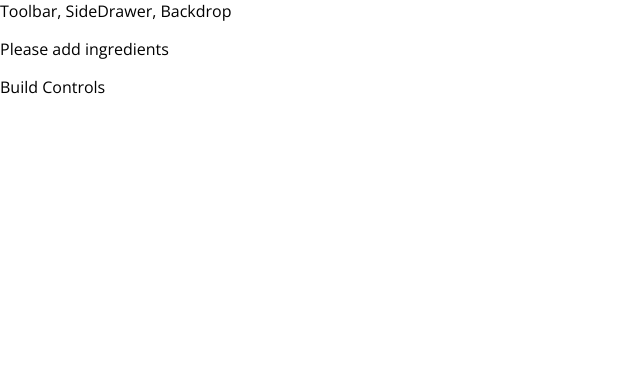
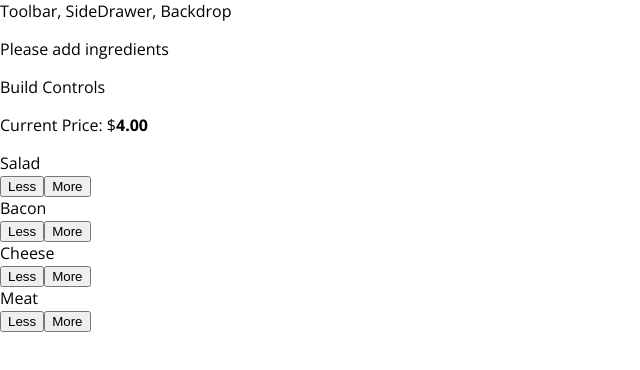
Before and after one commit to rsanchez-dv/ReactiveBurgers, a React app in the folder burgerapp/: page / in a window 1280 px wide. Shown: the top 370 px of the page, without its empty margins (0-640 px from the left). Built offline with nearby package versions, Linux system fonts and the light colour scheme.

Commit message:
Price Controls and Burger Builder
Completed added controls to add and remove items from burger. Also calculating the price of said burger.

```diff
--- /dev/null
+++ b/burgerapp/src/components/Burger/BuildControls/BuildControl/BuildControl.js
@@ -0,0 +1,16 @@
+import React from 'react';
+import classes from './buildControl.css';
+
+const buildControl = (props) => (
+    <div className={classes.BuildControl}>
+        <div className={classes.Label}>{props.label}</div>
+        <button
+            className={classes.Less}
+            onClick={props.removed}
+            disabled={props.disabled}>Less</button>
+        <button
+            className={classes.More}
+            onClick={props.added}>More</button>
+    </div>
+)
+export default buildControl;
--- /dev/null
+++ b/burgerapp/src/components/Burger/BuildControls/BuildControl/buildControl.css
@@ -0,0 +1,56 @@
+.BuildControl {
+    display: flex;
+    justify-content: space-between;
+    align-items: center;
+    margin: 5px 0;
+}
+
+.BuildControl button {
+    display: block;
+    font: inherit;
+    padding: 5px;
+    margin: 0 5px;
+    width: 80px;
+    border: 1px solid #AA6817;
+    cursor: pointer;
+    outline: none;
+}
+
+.BuildControl button:disabled {
+    background-color: #AC9980;
+    border: 1px solid #7E7365;
+    color: #ccc;
+    cursor: default;
+}
+
+.BuildControl button:hover:disabled {
+    background-color: #AC9980;
+    color: #ccc;
+    cursor: not-allowed;
+}
+
+.Label {
+    padding: 10px;
+    font-weight: bold;
+    width: 80px;
+}
+
+.BuildControl .Less {
+    background-color: #D39952;
+    color: white;
+}
+
+.BuildControl .More {
+    background-color: #8F5E1E;
+    color: white;
+}
+
+.BuildControl .Less:hover, .BuildControl .Less:active {
+    background-color: #DAA972;
+    color: white;
+}
+
+.BuildControl .More:hover,.BuildControl .More:active {
+    background-color: #99703F;
+    color: white;
+}
--- /dev/null
+++ b/burgerapp/src/components/Burger/BuildControls/BuildControls.css
@@ -0,0 +1,10 @@
+.BuildControls {
+    width: 100%;
+    background-color: rgb(82%, 40.9%, 25.9%);
+    display: flex;
+    flex-flow: column;
+    align-items: center;
+    box-shadow: 0 2px 1px 0;
+
+
+}
--- /dev/null
+++ b/burgerapp/src/components/Burger/BuildControls/BuildControls.js
@@ -0,0 +1,25 @@
+import React from 'react';
+import classes from './BuildControls.css';
+import BuildControl from './BuildControl/BuildControl';
+
+const controls = [
+    {label: 'Salad',type:'salad'},
+    {label: 'Bacon',type:'bacon'},
+    {label: 'Cheese',type:'cheese'},
+    {label: 'Meat',type:'meat'}
+];
+
+const buildControls = (props) => (
+    <div className={classes.BuildControls}>
+        <p>Current Price: $<strong>{props.price.toFixed(2)}</strong></p>
+        {controls.map(ctrl =>(
+            <BuildControl
+            added = {()=> props.ingredientAdded(ctrl.type)}
+            removed ={()=> props.ingredientRemove(ctrl.type)}
+            disable = {props.disabled[ctrl.type]}
+            key={ctrl.label}
+            label={ctrl.label}/>
+        ))}
+    </div>
+);
+export default buildControls;
--- a/burgerapp/src/containers/BurgerBuilder/BurgerBuilder.js
+++ b/burgerapp/src/containers/BurgerBuilder/BurgerBuilder.js
@@ -1,6 +1,14 @@
 import React, {Component} from 'react';
 import Aux from '../../hoc/Aux';
 import Burger from '../../components/Burger/Burger'
+import BuildControls from '../../components/Burger/BuildControls/BuildControls';
+
+const INGREDIENT_PRICES = {
+    salad: 0.5,
+    cheese: 0.4,
+    meat: 1.3,
+    bacon: 0.7
+}
 
 class BurgerBuilder extends Component {
 
@@ -10,13 +18,57 @@
             bacon: 0,
             cheese: 0,
             meat: 0
+        },
+        totalPrice: 4
+    }
+    addIngredientHandler = (type) =>{
+        const oldCount = this.state.ingredients[type];
+        const updateCount = oldCount +1;
+        const updatedIngredients = {
+            ...this.state.ingredients
+        };
+        updatedIngredients[type] = updateCount;
+        const priceAddition = INGREDIENT_PRICES[type];
+        console.log('Getting item ' + this.state.ingredients[type])
+        const oldPrice = this.state.totalPrice;
+        const newPrice = oldPrice + priceAddition;
+        console.log('Printing New price: ' + priceAddition)
+        this.setState({totalPrice: newPrice, ingredients: updatedIngredients})
+
+    }
+    removeIngredientHandler = (type) =>{
+        const oldCount = this.state.ingredients[type];
+        if(oldCount <= 0 ){
+            return;
         }
+        const updateCount = oldCount -1;
+        const updatedIngredients = {
+            ...this.state.ingredients
+        };
+        updatedIngredients[type] = updateCount;
+        const priceDeduction = INGREDIENT_PRICES[type];
+        const oldPrice = this.state.totalPrice;
+        console.log('Printing New price: ' + this.state.totalPrice)
+        const newPrice = oldPrice - priceDeduction;
+        this.setState({totalPrice: newPrice, ingredients: updatedIngredients})
     }
     render(){
+        const disabledInfo = {
+            ...this.state.ingredients
+        }
+        for(let key in disabledInfo){
+            disabledInfo[key] = disabledInfo[key] <= 0;
+        }
         return (
             <Aux>
                 <Burger ingredients={this.state.ingredients}/>
                 <div>Build Controls</div>
+                <BuildControls
+                    ingredientAdded = {this.addIngredientHandler}
+                    ingredientRemove = {this.removeIngredientHandler}
+                    price = {this.state.totalPrice}
+                    disabled={disabledInfo}
+                />
             </Aux>
         );
     }
```
